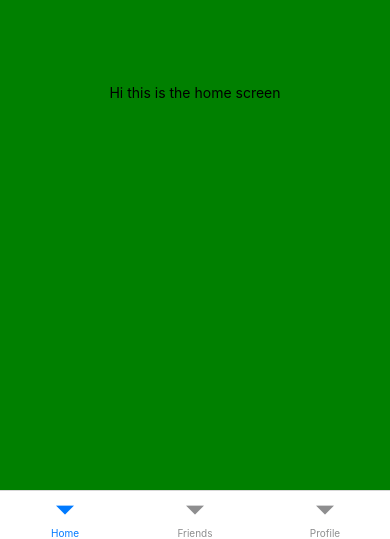
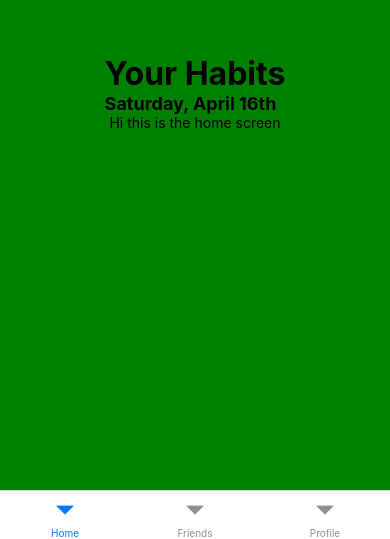
Before and after one commit to AnakinTrotter/atomic-habitz, a React Native app: screen /Home in a window 390 px wide. Shown: the part 305-844 px from the top of the page. Built offline with nearby package versions, Linux system fonts and the light colour scheme.

Commit message:
Added home screen header

```diff
--- a/components/HomeDateText.js
+++ b/components/HomeDateText.js
@@ -0,0 +1,25 @@
+import React from 'react'
+import { Text, StyleSheet } from 'react-native'
+
+const styles = StyleSheet.create({
+  dateText: {
+    fontSize: 18,
+    fontWeight: "bold"
+  }
+});
+
+const getDate = () => {
+  let days = ['Sunday', 'Monday', 'Tuesday', 'Wednesday', 'Thursday', 'Friday', 'Saturday'];
+  let months = ['January', 'February', 'March', 'April', 'May', 'June', 'July', 'August', 'September', 'October', 'November', 'December'];
+
+  let now = new Date();
+  return `${days[now.getDay()]}, ${months[now.getMonth()]} ${now.getDate()}th`;
+}
+
+const HomeDateText = () => {
+  return (
+    <Text style={styles.dateText}>{getDate()}</Text>
+  );
+}
+
+export default HomeDateText;
--- /dev/null
+++ b/components/HomeHeaderView.js
@@ -0,0 +1,21 @@
+import React from 'react'
+import { View, Text, StyleSheet } from 'react-native'
+import HomeDateText from './HomeDateText';
+
+const styles = StyleSheet.create({
+    titleText: {
+        fontSize: 32,
+        fontWeight: "bold"
+    }
+});
+
+const HomeHeaderView = () => {
+    return (
+        <View>
+            <Text style={ styles.titleText }>Your Habits</Text>
+            <HomeDateText />
+        </View>
+    );
+}
+
+export default HomeHeaderView;
--- a/screens/HomeScreen.js
+++ b/screens/HomeScreen.js
@@ -6,9 +6,13 @@ import {
   TouchableOpacity,
 } from "react-native";
 
+import HomeHeaderView from '../components/HomeHeaderView.js'
+
 function HomeScreen(props) {
+  // the HomeHeaderView is for testing rn
   return (
     <View style={styles.container}>
+      <HomeHeaderView />
       <Text>Hi this is the home screen</Text>
     </View>
   );
```
Also changed, not shown: components/HomeHeaderText.js (deleted), 1 other file (tests, documents, lock files or other folders).
